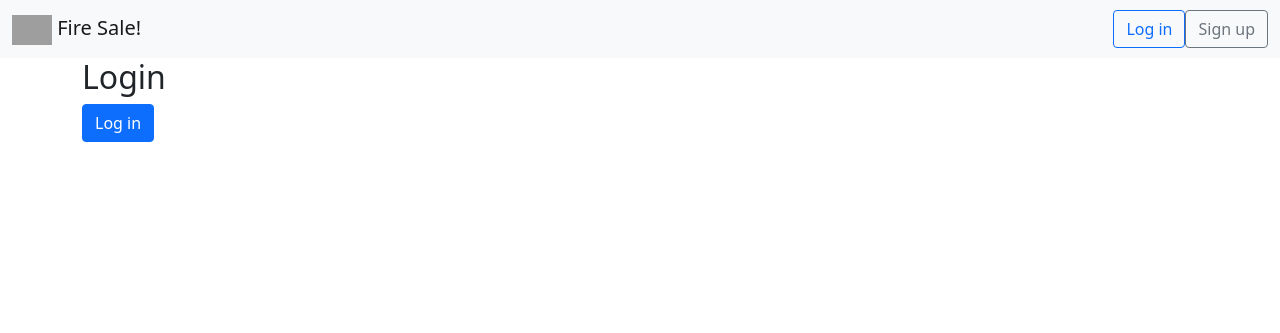
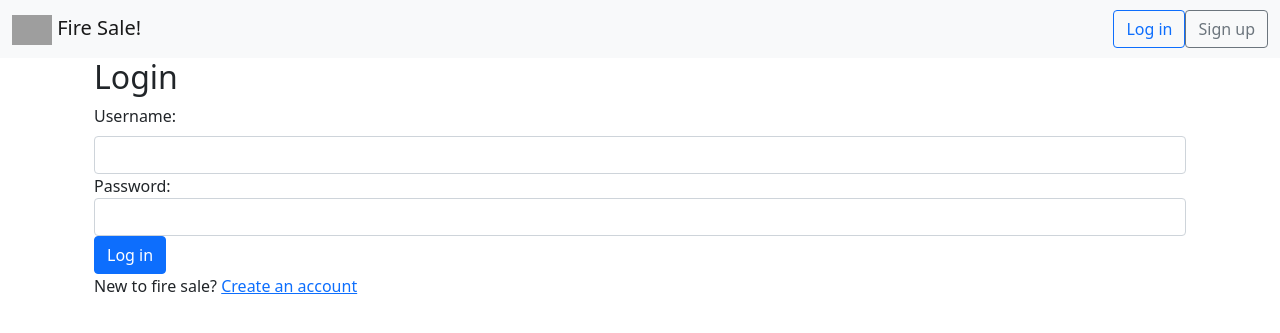
Before and after one commit to ElvarThorS/T-220-VLN2, a Django app: template fire_sale/templates/firesale/login.html in a window 1280 px wide. Shown: the top 333 px of the page. Run offline with Django 4.2, Linux system fonts and the light colour scheme; the template is opened without the code that fills it: values that come from a table or form of the project are taken from there, others are empty; tables that the repository leaves empty hold one stand-in row (values such as "Sample post"); grey boxes are pictures that could not be loaded.

Commit message:
Added forms

```diff
--- /dev/null
+++ b/fire_sale/firesale/forms.py
@@ -0,0 +1,14 @@
+from django import forms
+from .models import User
+
+class RegisterForm(forms.ModelForm):
+    class Meta:
+        model = User
+        fields = ('username', 'password', 'personal_information', 'user_image')
+
+        widgets = {
+            'username': forms.TextInput(attrs={'class': 'form-control'}),
+            'password': forms.TextInput(attrs={'class': 'form-control'}),
+            'personal_information': forms.TextInput(attrs={'class': 'form-control'}),
+            'user_image': forms.TextInput(attrs={'class': 'form-control'}),
+        }
--- a/fire_sale/firesale/views.py
+++ b/fire_sale/firesale/views.py
@@ -1,6 +1,7 @@
 from django.contrib.auth.decorators import login_required
 from django.contrib.auth.forms import UserCreationForm
 from django.shortcuts import render, redirect
+from .forms import RegisterForm
 
 
 # Create your views here.
@@ -19,7 +20,8 @@ def register(request):
             form.save()
             return redirect('/login')
     return render(request, 'firesale/register.html', {
-        'form': UserCreationForm()
+        'form': UserCreationForm(),
+        'form_class': RegisterForm
     })
 
 @login_required
--- a/fire_sale/templates/firesale/index.html
+++ b/fire_sale/templates/firesale/index.html
@@ -1,7 +1,7 @@
 {% extends 'base.html' %}
 {% block content %}
     <div class="index">
-        <h2>Welcome to Firesale</h2>
+        <h2>Welcome to Fire sale!</h2>
         <p>Buy our stuff, please</p>
     </div>
 {% endblock %}
--- a/fire_sale/templates/firesale/login.html
+++ b/fire_sale/templates/firesale/login.html
@@ -1,9 +1,19 @@
 {% extends 'base.html' %}
 {% block content %}
-    <h2>Login</h2>
-    <form method="post" class="form form-horizontal">
-      {% csrf_token %}
-      {{ form }}
-      <input type="submit" value="Log in" class="btn btn-primary">
-    </form>
+    <div class="container">
+        <h2>Login</h2>
+        <form method="post" class="form form-horizontal">
+          {% csrf_token %}
+          <div class="form-group">
+              <label for="exampleFormControlInput1" class="form-label">Username: </label>
+            {{ form.username }}
+        </div>
+        <div class="form-group">
+            <label>Password: </label>
+            {{ form.password }}
+        </div>
+          <input type="submit" value="Log in" class="btn btn-primary">
+        </form>
+        <p>New to fire sale? <a href="{% url 'register' %}">Create an account</a></p>
+    </div>
 {% endblock %}
--- a/fire_sale/templates/navigation.html
+++ b/fire_sale/templates/navigation.html
@@ -29,7 +29,7 @@
                     <a class="nav-link dropdown-toggle" href="#" id="navbarDropdown" role="button" data-bs-toggle="dropdown" aria-expanded="false"> <img src="https://www.seekpng.com/png/detail/514-5147412_default-avatar-icon.png" height="36"></a>
                     <ul class="dropdown-menu dropdown-menu-end" aria-labelledby="navbarDropdown">
                         <li><a class="dropdown-item" href="#">Edit profile</a></li>
-                        <li><a class="dropdown-item" href="#">Sign out</a></li>
+                        <li><a class="dropdown-item" href="{% url 'logout' %}">Sign out</a></li>
                     </ul>
                 </li>
             </ul>
```
Also changed, not shown: fire_sale/templates/firesale/register.html (+19 -5 lines).
